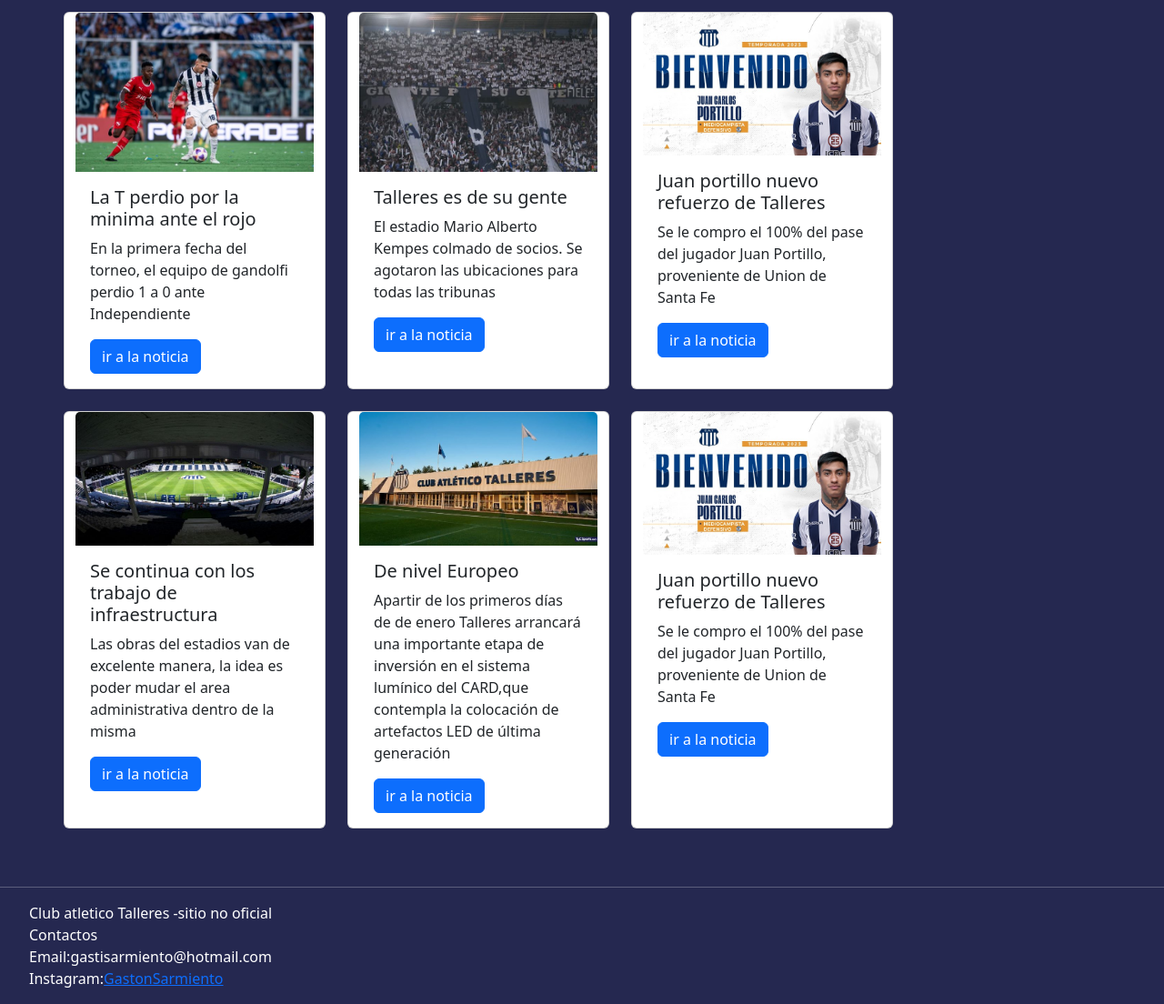
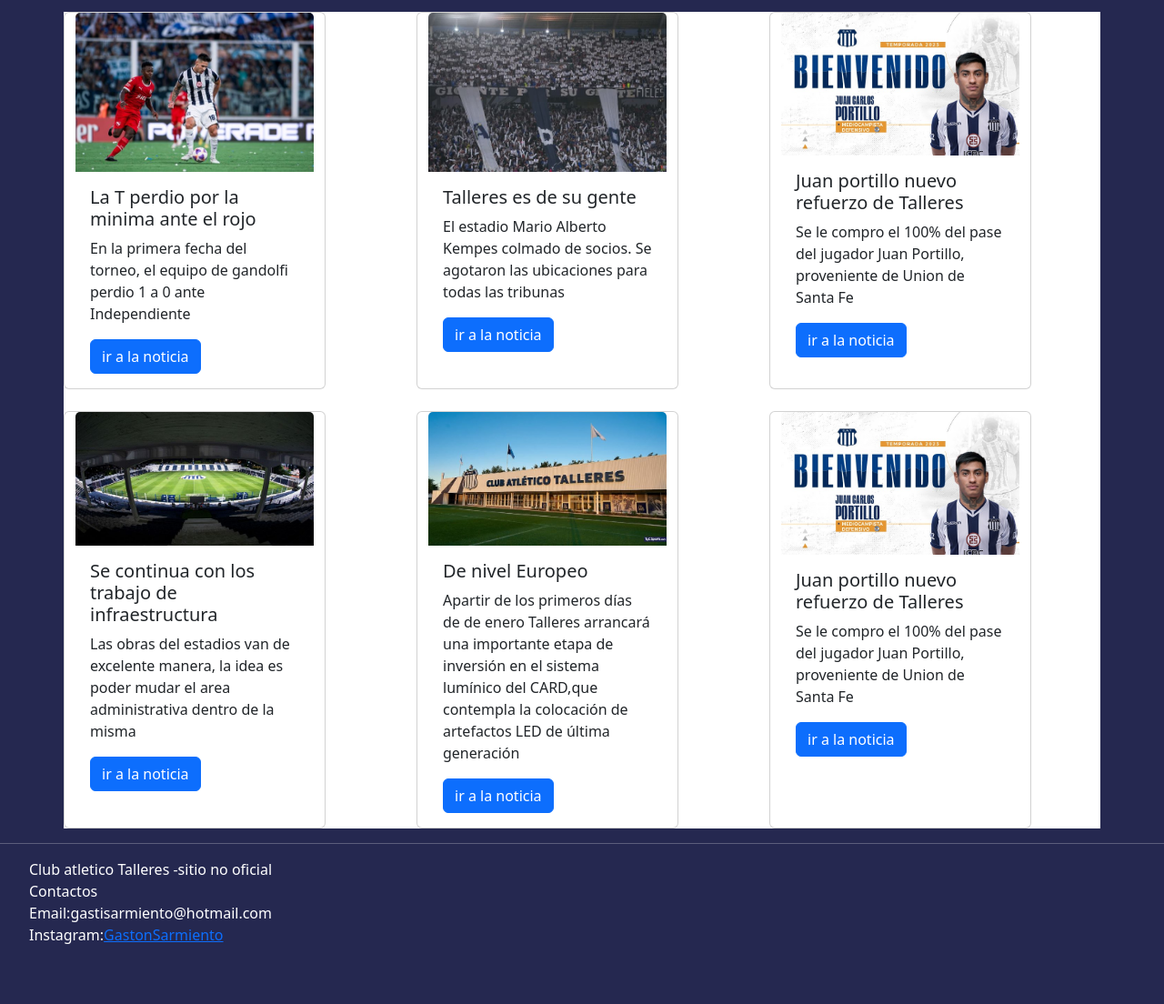
Before and after one commit to gastonsar/Entrega-final-HTML, a plain HTML site: page index.html in a window 1280 px wide. Shown: the part 284-1388 px from the top of the page at 91% size. After the commit the page ends 1340 px from the top, so only its background shows below. Drawn offline with nearby package versions, Linux system fonts and the light colour scheme.

Commit message:
index y socios listos

```diff
--- a/css/estilo.css
+++ b/css/estilo.css
@@ -53,14 +53,45 @@ margin-right: 7%;
 
 }
 
-.socios {
-   ;
-}
-
-.socios li {
+.ulUno li {
     color: red;
 }
 
 .video {
     text-align: center;
 }
+.conte {
+    background-color: white;
+}
+
+.cardUno {
+    grid-area: cardUno;
+}
+.cardDos {
+    grid-area: cardDos;
+}
+
+.cardTres {
+    grid-area: cardTres;
+}
+
+.cardCuatro {
+    grid-area: cardCuatro;
+}
+.cardCinco {
+    grid-area: cardCinco;
+}
+
+.cardSeis {
+    grid-area: cardSeis;
+}
+
+@media(min-width:1200px) {
+    .conte {
+        display: grid;
+        grid-template-areas:
+        "cardUno cardDos cardTres "
+        "cardCuatro cardCinco cardSeis "
+        ;
+    }
+}
--- a/index.html
+++ b/index.html
@@ -50,20 +50,20 @@
 
   </header>
   <!-- <h2 class="noticias">Noticias</h2> -->
-  <div class="tituloDos">
 
-    <div class="jumbotron jumbotron-fluid">
-      <div class="container noticias">
-        <h1 class="display-4">Noticias</h1>
-        <p class="lead">Enterate de las ultimas novedades aca.</p>
-      </div>
+<div class="hola">
+  <div class="jumbotron jumbotron-fluid tituloDos">
+    <div class="container noticias">
+      <h1 class="display-4">Noticias</h1>
+      <p class="lead">Enterate de las ultimas novedades aca.</p>
     </div>
   </div>
+</div>
   <section>
 
     <div class="container">
-      <div class="row grid gap-4">
-        <div class="card col-xxl-4 col-lg-4 col-md-6 col-sm-12" style="width: 18rem;">
+      <div class="row grid gap-4 conte">
+        <div class="card col-xxl-4 col-lg-4 col-md-6 col-sm-12 cardUno" style="width: 18rem;">
           <img src="imagenes/ejm edit.jpg" class="card-img-top" alt="...">
           <div class="card-body">
             <h5 class="card-title">La T perdio por la minima ante el rojo</h5>
@@ -73,7 +73,7 @@
           </div>
         </div>
 
-        <div class="card col-xl-4 col-md-6 col-sm-12" style="width: 18rem;">
+        <div class="card col-xl-4 col-md-6 col-sm-12 cardDos" style="width: 18rem;">
           <img src="imagenes/hinchas edit.jpg" class="card-img-top" alt="...">
           <div class="card-body">
             <h5 class="card-title">Talleres es de su gente</h5>
@@ -83,7 +83,7 @@
           </div>
         </div>
 
-        <div class="card col-xl-4  col-md-6 col-sm-12" style="width: 18rem;">
+        <div class="card col-xl-4  col-md-6 col-sm-12 cardTres" style="width: 18rem;">
           <img src="imagenes/portillo.jpg" class="card-img-top" alt="...">
           <div class="card-body">
             <h5 class="card-title">Juan portillo nuevo refuerzo de Talleres</h5>
@@ -95,14 +95,7 @@
 
 
 
-      <br>
-
-
-
-
-
-
-        <div class="card col-xl-4 col-md-6 col-sm-12" style="width: 18rem;">
+        <div class="card col-xl-4 col-md-6 col-sm-12 cardCuatro" style="width: 18rem;">
           <img src="imagenes/la boutique edit.jpg" class="card-img-top" alt="...">
           <div class="card-body">
             <h5 class="card-title">Se continua con los trabajo de infraestructura </h5>
@@ -112,7 +105,7 @@
           </div>
         </div>
 
-        <div class="card col-xl-4 col-md-6 col-sm-12" style="width: 18rem;">
+        <div class="card col-xl-4 col-md-6 col-sm-12 cardCinco" style="width: 18rem;">
           <img src="imagenes/nucetelli edit .jpg" class="card-img-top" alt="...">
           <div class="card-body">
             <h5 class="card-title">De nivel Europeo</h5>
@@ -123,7 +116,7 @@
           </div>
         </div>
 
-        <div class="card col-xl-4  col-md-6 col-sm-12" style="width: 18rem;">
+        <div class="card col-xl-4  col-md-6 col-sm-12 cardSeis" style="width: 18rem;">
           <img src="imagenes/portillo.jpg" class="card-img-top" alt="...">
           <div class="card-body">
             <h5 class="card-title">Juan portillo nuevo refuerzo de Talleres</h5>
@@ -142,8 +135,6 @@
 
 
   </section>
-  <br>
-  <br>
   <hr class="linea">
   <footer class="footer">
     <ul>
```
Also changed, not shown: paginas/socio.html (+2 -2 lines).
